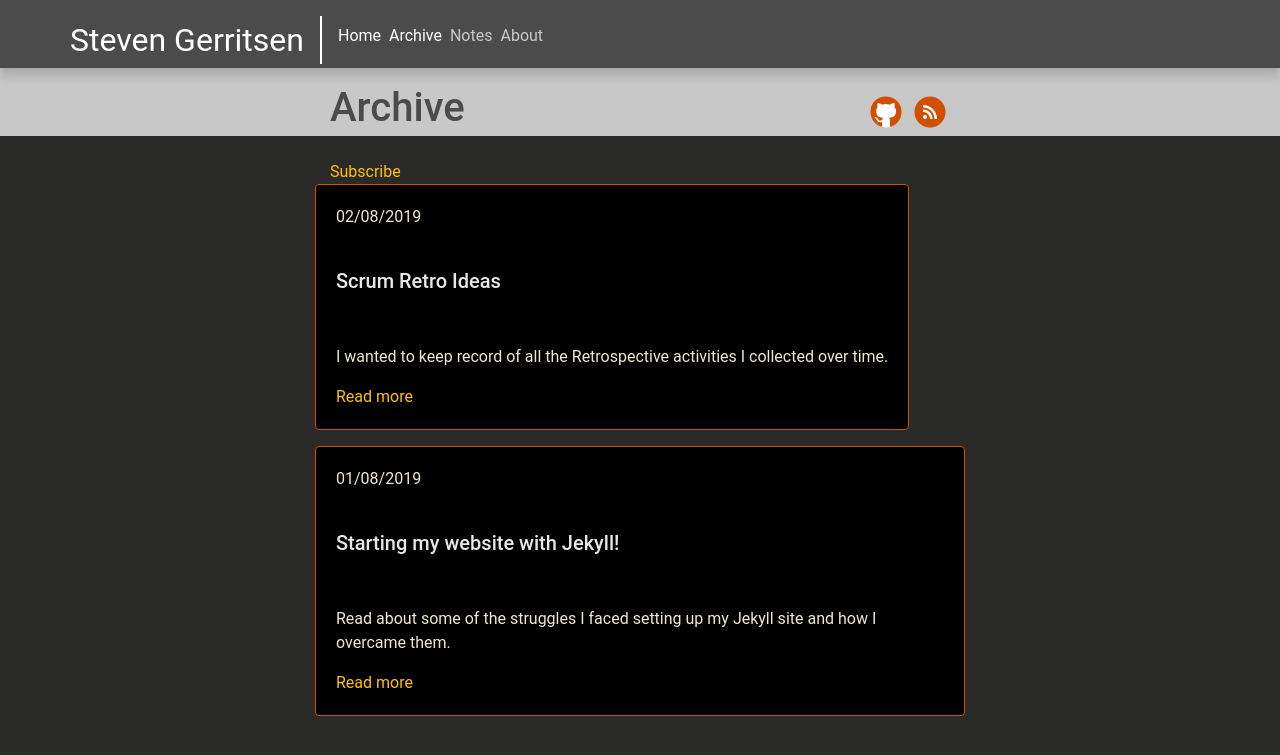
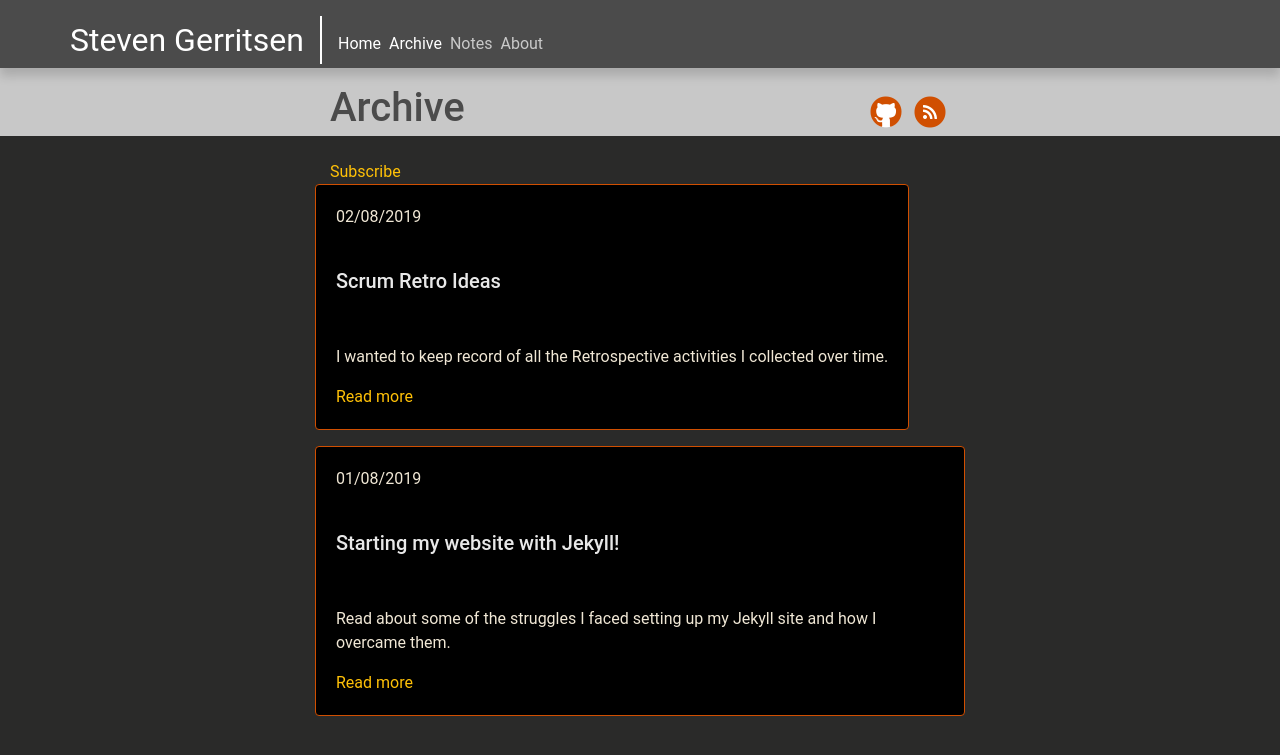
Before and after one commit to Steeff0/steeff0.github.io, a Jekyll site: the page built from pages/archive.html, in a window 1280 px wide. Shown: the top 755 px of the page. Built offline with Jekyll 4.4.1, drawn with Linux system fonts in a browser that asks for light colours; some web fonts are replaced.

```diff
--- a/_includes/navigation.html
+++ b/_includes/navigation.html
@@ -4,7 +4,7 @@
         <div class="container">
             <div class="row">
                 <div class="col-12">
-                    <nav class="navbar navbar-expand-lg navbar-dark bg-dark px-0 pt-3 pb-1 align-items-start flex-lg-column flex-xl-row">
+                    <nav class="navbar navbar-expand-lg navbar-dark bg-dark px-0 pt-3 pb-1 align-items-start flex-lg-column flex-xl-row align-items-xl-end">
                         <a class="navbar-brand site-title" href="{{ '/' | relative_url }}">
                             {{ site.title | default: site.github.repository_name | escape }}
                         </a>
```
